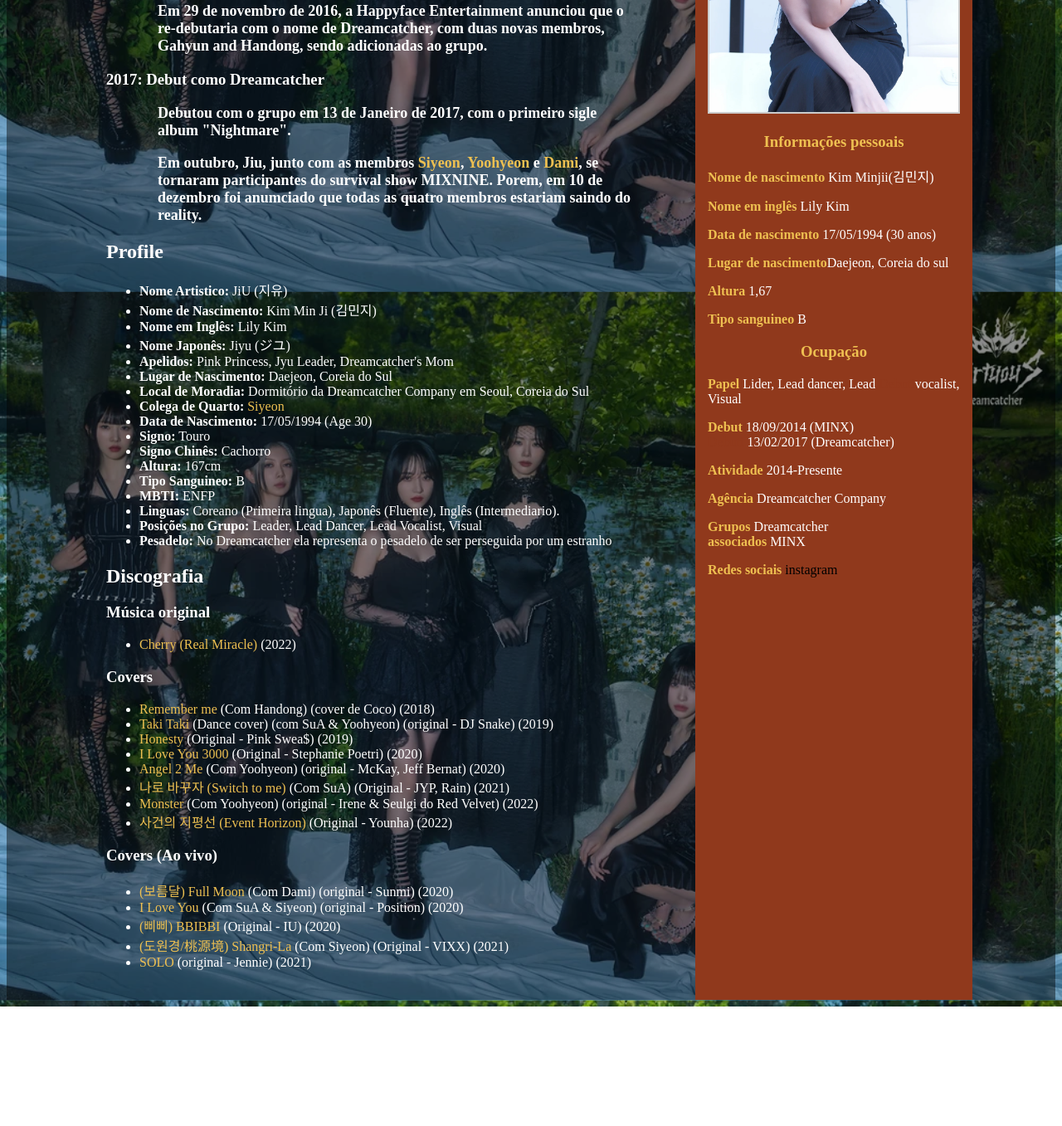
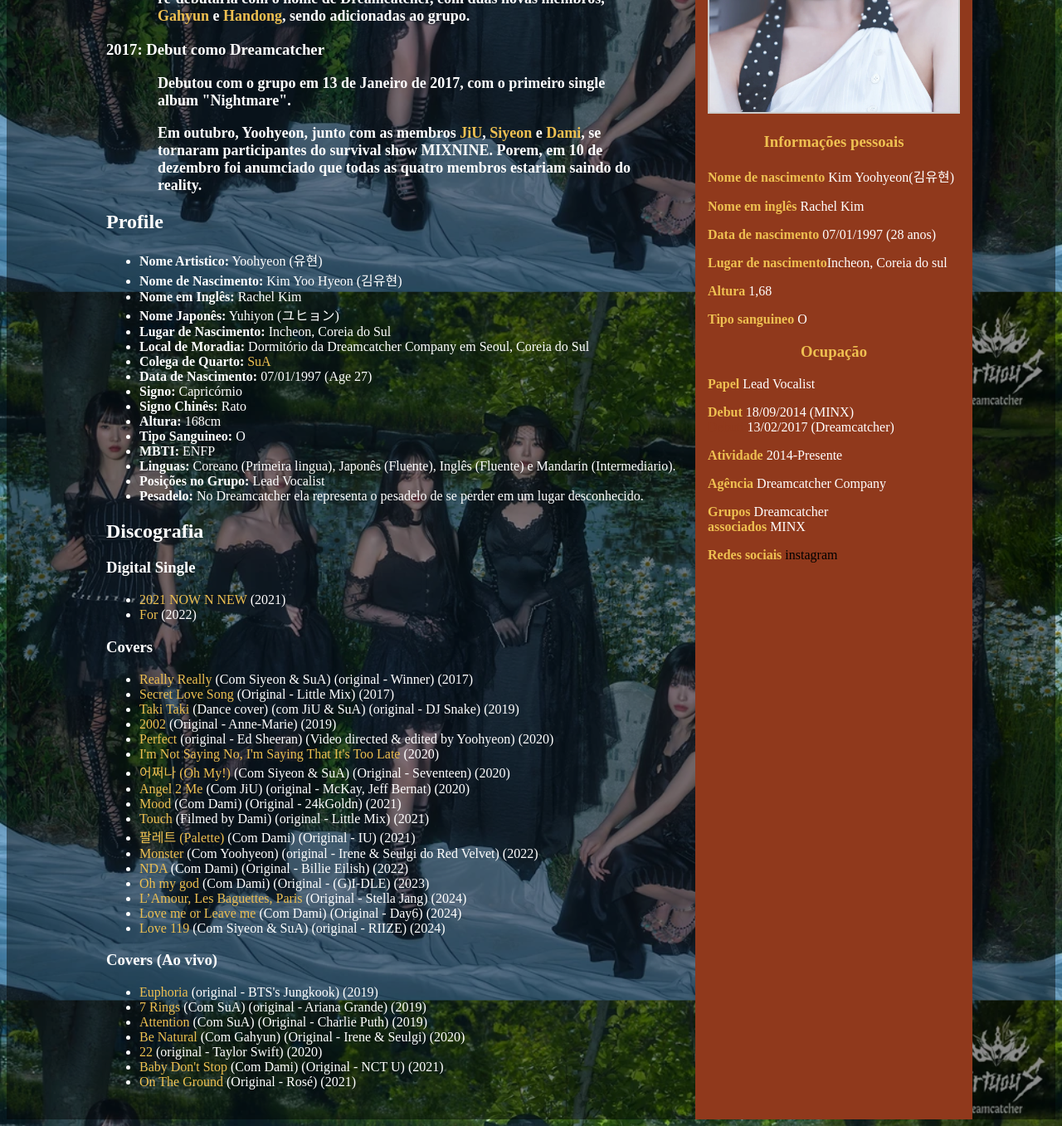
Before and after one commit to Sara1502/wikiKpop, a plain HTML site: page html/yoohyeon.html in a window 1280 px wide. Shown: the part 502-1859 px from the top of the page at 83% size. Before the commit the page ends 1715 px from the top, so only its background shows below. Drawn offline with Linux system fonts and the light colour scheme.

Commit message:
info yoohyeon pg

```diff
--- a/html/yoohyeon.html
+++ b/html/yoohyeon.html
@@ -4,94 +4,105 @@
     <meta charset="UTF-8">
     <meta name="viewport" content="width=device-width, initial-scale=1.0">
     <link rel="stylesheet" href="../css/style.css">
-    <title>Jiu</title>
+    <title>Yoohyeon</title>
 </head>
 <body>
   <div class="container">
     <div class="main-content">
-        <h1>Jiu</h1>
-        <p>"Kim Min Ji" (Korean: 김민지) ou mais conhecida pelo seu stage name "JiU" (Coreano: 지유; Japones: ジユ) é uma cantora Sul Coreana sobre a gerencia da Dreamcatcher Company. Ela é membro e também lider do grupo feminino de K-Pop Dreamcatcher, além de ex-membro do MINX.</p>
-        <br>
+        <h1>Yoohyeon</h1>
+        <p>"Kim Yoo hyeon" (Coreano: 김유현) ou simplismente "Yoohyeon" (Coreano: 유현; Japonês: ユヒョン) é uma cantora Sul Coreana sobre a gerencia da Dreamcatcher Company. Ela é membro do grupo feminino de K-Pop Dreamcatcher, além de ex-membro do MINX.</p>
+
         <h2>Carreira</h2>
 
         <h3>2014–2016: MINX</h3>
         <p>Em 18 de setembro de 2014, ela debutou como membro do MINX com o single Why Did You Come to My Home?</p>
 
-        <p>Em 29 de novembro de 2016, a Happyface Entertainment anunciou que o re-debutaria com o nome de Dreamcatcher, com duas novas membros, Gahyun and Handong, sendo adicionadas ao grupo.</p>
+        <p>Em 29 de novembro de 2016, a Happyface Entertainment anunciou que o re-debutaria com o nome de Dreamcatcher, com duas novas membros, <a href="gahyun.html">Gahyun</a> e <a href="handong.html">Handong</a>, sendo adicionadas ao grupo.</p>
 
         <h3>2017: Debut como Dreamcatcher</h3>
-        <p>Debutou com o grupo em 13 de Janeiro de 2017, com o primeiro sigle album "Nightmare".</p>
+        <p>Debutou com o grupo em 13 de Janeiro de 2017, com o primeiro single album "Nightmare".</p>
 
-        <p>Em outubro, Jiu, junto com as membros <a href="siyeon.html">Siyeon</a>, <a href="yoohyeon.html">Yoohyeon</a> e <a href="dami.html">Dami</a>, se tornaram participantes do survival show MIXNINE. Porem, em 10 de dezembro foi anumciado que todas as quatro membros estariam saindo do reality.</p>
+        <p>Em outubro, Yoohyeon, junto com as membros <a href="jiu.html">JiU</a>, <a href="siyeon.html">Siyeon</a> e <a href="dami.html">Dami</a>, se tornaram participantes do survival show MIXNINE. Porem, em 10 de dezembro foi anumciado que todas as quatro membros estariam saindo do reality.</p>
 
         <h2>Profile</h2>
         <ul>
-          <li><b>Nome Artistico:</b> JiU (지유)</li>
-          <li><b>Nome de Nascimento:</b>  Kim Min Ji (김민지)</li>
-          <li><b>Nome em Inglês:</b>  Lily Kim</li>
-          <li><b>Nome Japonês:</b>  Jiyu (ジユ)</li>
-          <li><b>Apelidos:</b> Pink Princess, Jyu Leader, Dreamcatcher's Mom</li>
-          <li><b>Lugar de Nascimento:</b> Daejeon, Coreia do Sul</li>
+          <li><b>Nome Artistico:</b> Yoohyeon (유현)</li>
+          <li><b>Nome de Nascimento:</b>  Kim Yoo Hyeon (김유현)</li>
+          <li><b>Nome em Inglês:</b>  Rachel Kim</li>
+          <li><b>Nome Japonês:</b>  Yuhiyon (ユヒョン)</li>
+          <li><b>Lugar de Nascimento:</b> Incheon, Coreia do Sul</li>
           <li><b>Local de Moradia:</b> Dormitório da Dreamcatcher Company em Seoul, Coreia do Sul</li>
-          <li><b>Colega de Quarto:</b> <a href="siyeon.html">Siyeon</a></li>
-          <li><b>Data de Nascimento:</b> 17/05/1994 (Age 30)</li>
-          <li><b>Signo:</b> Touro</li>
-          <li><b>Signo Chinês:</b> Cachorro</li>
-          <li><b>Altura:</b> 167cm</li>
-          <li><b>Tipo Sanguineo:</b> B</li>
+          <li><b>Colega de Quarto:</b> <a href="sua.html">SuA </a></li>
+          <li><b>Data de Nascimento:</b> 07/01/1997 (Age 27)</li>
+          <li><b>Signo:</b> Capricórnio</li>
+          <li><b>Signo Chinês:</b> Rato</li>
+          <li><b>Altura:</b> 168cm</li>
+          <li><b>Tipo Sanguineo:</b> O</li>
           <li><b>MBTI:</b> ENFP</li>
-          <li><b>Linguas:</b> Coreano (Primeira lingua), Japonês (Fluente), Inglês (Intermediario).</li>
-          <li><b>Posições no Grupo:</b> Leader, Lead Dancer, Lead Vocalist, Visual</li>
-          <li><b>Pesadelo:</b> No Dreamcatcher ela representa o pesadelo de ser perseguida por um estranho</li>
+          <li><b>Linguas:</b> Coreano (Primeira lingua), Japonês (Fluente), Inglês (Fluente) e Mandarin (Intermediario).</li>
+          <li><b>Posições no Grupo:</b> Lead Vocalist</li>
+          <li><b>Pesadelo:</b> No Dreamcatcher ela representa o pesadelo de se perder em um lugar desconhecido.</li>
         </ul>
 
         <h2>Discografia</h2>
 
-        <h3>Música original</h3>
+        <h3>Digital Single</h3>
         <ul>
-          <li><a href="">Cherry (Real Miracle)</a> (2022)</li>
+          <li><a href="https://www.youtube.com/watch?v=RWjfyX-uAdc">2021 NOW N NEW</a> (2021)</li>
+          <li><a href="https://www.youtube.com/watch?v=1HwjxbE7_Qw">For</a> (2022)</li>
         </ul>
 
         <h3>Covers</h3>
         <ul>
-          <li><a href="">Remember me</a> (Com Handong) (cover de Coco) (2018)</li>
-          <li><a href="">Taki Taki</a> (Dance cover) (com SuA & Yoohyeon) (original - DJ Snake) (2019)</li>
-          <li><a href="">Honesty</a> (Original - Pink Swea$) (2019)</li>
-          <li><a href="">I Love You 3000</a> (Original -  Stephanie Poetri) (2020)</li>
-          <li><a href="">Angel 2 Me</a> (Com Yoohyeon) (original - McKay, Jeff Bernat) (2020)</li>
-          <li><a href="">나로 바꾸자 (Switch to me) </a> (Com SuA) (Original - JYP, Rain) (2021)</li>
-          <li><a href="">Monster</a> (Com Yoohyeon) (original - Irene & Seulgi do Red Velvet) (2022)</li>
-          <li><a href="">사건의 지평선 (Event Horizon)</a> (Original - Younha) (2022)</li>
+          <li><a href="https://www.youtube.com/watch?v=Y-MadjDYQYk">Really Really</a> (Com Siyeon & SuA) (original - Winner) (2017)</li>
+          <li><a href="https://www.youtube.com/watch?v=_EcOzFLGUzg">Secret Love Song</a> (Original - Little Mix) (2017)</li>
+          <li><a href="https://www.youtube.com/watch?v=8dGFe4MlaZU">Taki Taki</a> (Dance cover) (com JiU & SuA) (original - DJ Snake) (2019)</li>
+          <li><a href="https://www.youtube.com/watch?v=XBUTnaTD--U">2002</a> (Original - Anne-Marie) (2019)</li>
+          <li><a href="https://www.youtube.com/watch?v=X9-Isp9TrZ0">Perfect</a> (original - Ed Sheeran) (Video directed & edited by Yoohyeon) (2020)</li>
+          <li><a href="https://www.youtube.com/watch?v=40sjKex_nNA">I'm Not Saying No, I'm Saying That It's Too Late</a> (2020)</li>
+          <li><a href="https://www.youtube.com/watch?v=hpYjRaGwOKE">어쩌나 (Oh My!)</a> (Com Siyeon & SuA) (Original - Seventeen) (2020)</li>
+          <li><a href="https://www.youtube.com/watch?v=J1ewaM9xuGo">Angel 2 Me</a> (Com JiU) (original - McKay, Jeff Bernat) (2020)</li>
+          <li><a href="https://www.youtube.com/watch?v=41QGxWfZ1B4">Mood</a> (Com Dami) (Original - 24kGoldn) (2021)</li>
+          <li><a href="https://www.youtube.com/watch?v=TM5RGrV77eI">Touch </a> (Filmed by Dami) (original - Little Mix) (2021)</li>
+          <li><a href="https://www.youtube.com/watch?v=GrbUP8tZ53s">팔레트 (Palette) </a> (Com Dami) (Original - IU) (2021)</li>
+          <li><a href="https://www.youtube.com/watch?v=SEmCf_TQUKE">Monster</a> (Com Yoohyeon) (original - Irene & Seulgi do Red Velvet) (2022)</li>
+          <li><a href="https://www.youtube.com/watch?v=MK1utYA2PV0">NDA</a> (Com Dami) (Original - Billie Eilish) (2022)</li>
+          <li><a href="https://www.youtube.com/watch?v=tmJduD6ODmU">Oh my god</a> (Com Dami) (Original - (G)I-DLE) (2023)</li>
+          <li><a href="https://www.youtube.com/watch?v=qqFRjp3TDPg">L’Amour, Les Baguettes, Paris</a> (Original -  Stella Jang) (2024)</li>
+          <li><a href="https://www.youtube.com/watch?v=ghWFZoV3_L8">Love me or Leave me</a> (Com Dami) (Original - Day6) (2024)</li>
+          <li><a href="https://www.youtube.com/watch?v=075D94edXDk">Love 119</a> (Com Siyeon & SuA) (original - RIIZE) (2024)</li>
         </ul>
 
         <h3>Covers (Ao vivo)</h3>
         <ul>
-          <li><a href="">(보름달) Full Moon </a> (Com Dami) (original - Sunmi) (2020)</li>
-          <li><a href="">I Love You</a> (Com SuA & Siyeon) (original - Position) (2020)</li>
-          <li><a href="">(삐삐) BBIBBI</a> (Original - IU) (2020)</li>
-          <li><a href="">(도원경/桃源境) Shangri-La</a> (Com Siyeon) (Original -  VIXX) (2021)</li>
-          <li><a href="">SOLO</a> (original - Jennie) (2021)</li>
+          <li><a href="https://www.youtube.com/watch?v=olUUbo2mBTU">Euphoria </a> (original - BTS's Jungkook) (2019)</li>
+          <li><a href="https://www.youtube.com/watch?v=Sc_CA5L9MVM">7 Rings</a> (Com SuA) (original - Ariana Grande) (2019)</li>
+          <li><a href="https://www.youtube.com/watch?v=CCewGX1q9zc">Attention</a> (Com SuA) (Original - Charlie Puth) (2019)</li>
+          <li><a href="https://www.youtube.com/watch?v=C1SAKINlZS8">Be Natural </a>  (Com Gahyun) (Original - Irene & Seulgi) (2020)</li>
+          <li><a href="https://www.youtube.com/watch?v=TBjLFgiVKMw">22</a> (original - Taylor Swift) (2020)</li>
+          <li><a href="https://www.youtube.com/watch?v=XnNmp82I2Aw">Baby Don't Stop</a> (Com Dami) (Original - NCT U) (2021)</li>
+          <li><a href="https://www.youtube.com/watch?v=SSAVo0Y3x9s">On The Ground</a> (Original -  Rosé) (2021)</li>
         </ul>
 
     </div>
     <div class="sidebar">
-        <h2>Jiu</h2>
-        <img src="../img/jiu.webp" />
+        <h2>Yoohyeon</h2>
+        <img src="../img/yoohyeon.webp" />
         <h3>Informações pessoais</h3>
-        <p><b>Nome de nascimento</b> Kim Minjii(김민지)</p>
-        <p><b>Nome em inglês</b> Lily Kim</p>
-        <p><b>Data de nascimento</b> 17/05/1994 (30 anos)</p>
-        <p><b>Lugar de nascimento</b>Daejeon, Coreia do sul</p>
-        <p><b>Altura</b> 1,67</p>
-        <p><b>Tipo sanguineo</b> B</p>
+        <p><b>Nome de nascimento</b> Kim Yoohyeon(김유현)</p>
+        <p><b>Nome em inglês</b> Rachel Kim</p>
+        <p><b>Data de nascimento</b> 07/01/1997 (28 anos)</p>
+        <p><b>Lugar de nascimento</b>Incheon, Coreia do sul</p>
+        <p><b>Altura</b> 1,68</p>
+        <p><b>Tipo sanguineo</b> O</p>
 
         <h3>Ocupação</h3>
-        <p><b>Papel</b> Lider, Lead dancer, Lead <e>Debuti</e>vocalist, Visual</p>
+        <p><b>Papel</b> Lead Vocalist</p>
         <p><b>Debut</b> 18/09/2014 (MINX) <br><e>Debuti</e> 13/02/2017 (Dreamcatcher)</p>
         <p><b>Atividade</b> 2014-Presente</p>
         <p><b>Agência </b> Dreamcatcher Company</p>
         <p><b>Grupos </b> Dreamcatcher<br><b>associados </b> MINX</p>
-        <p><b>Redes sociais </b> <a href="https://www.instagram.com/minjiu__u/"> instagram</a></p>
+        <p><b>Redes sociais </b> <a href="https://www.instagram.com/ms.yoohyeonkim/"> instagram</a></p>
     </div>
   </div>
 </body>
```
Also changed, not shown: html/siyeon.html (+1 -1 lines), img/yoohyeon.webp (added).
